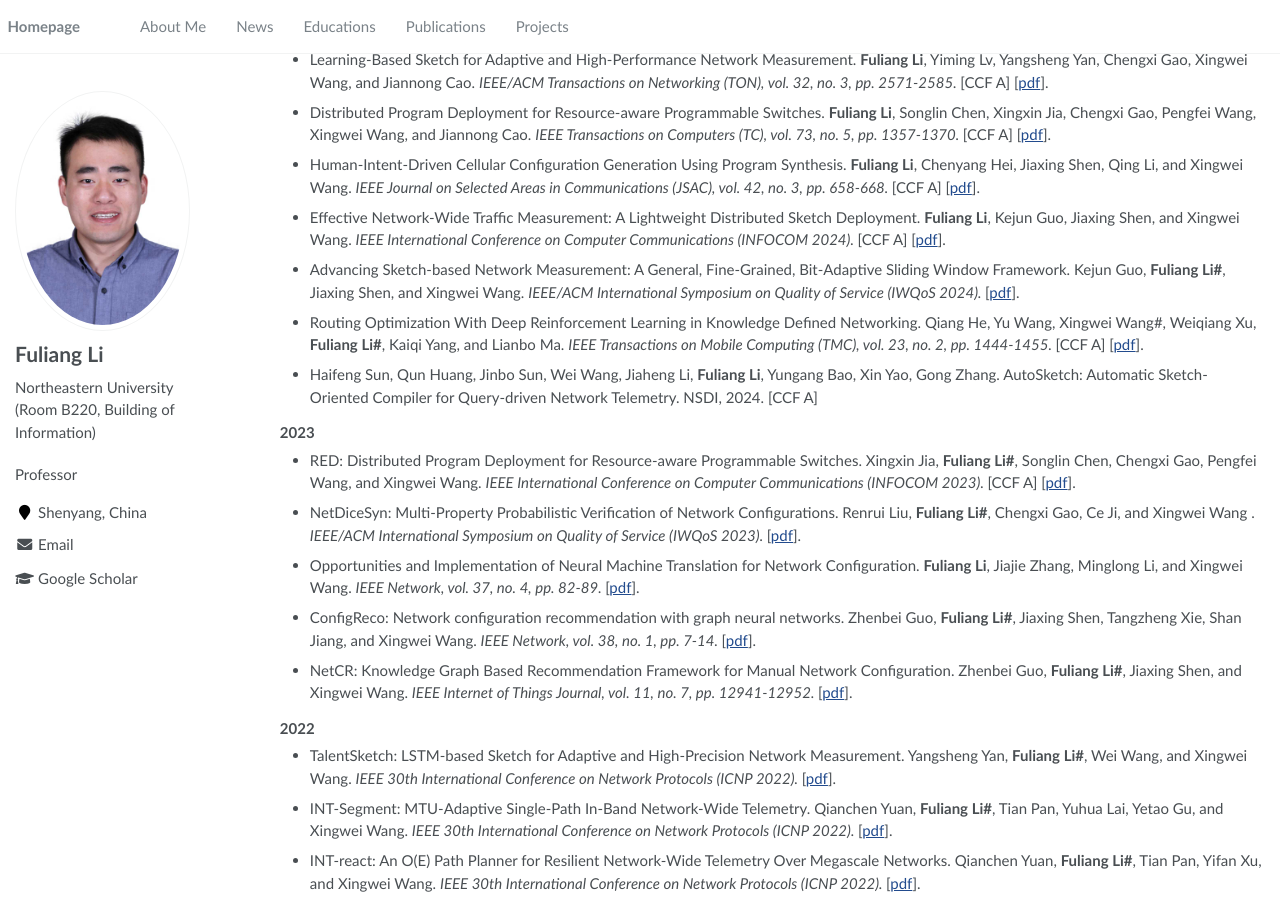
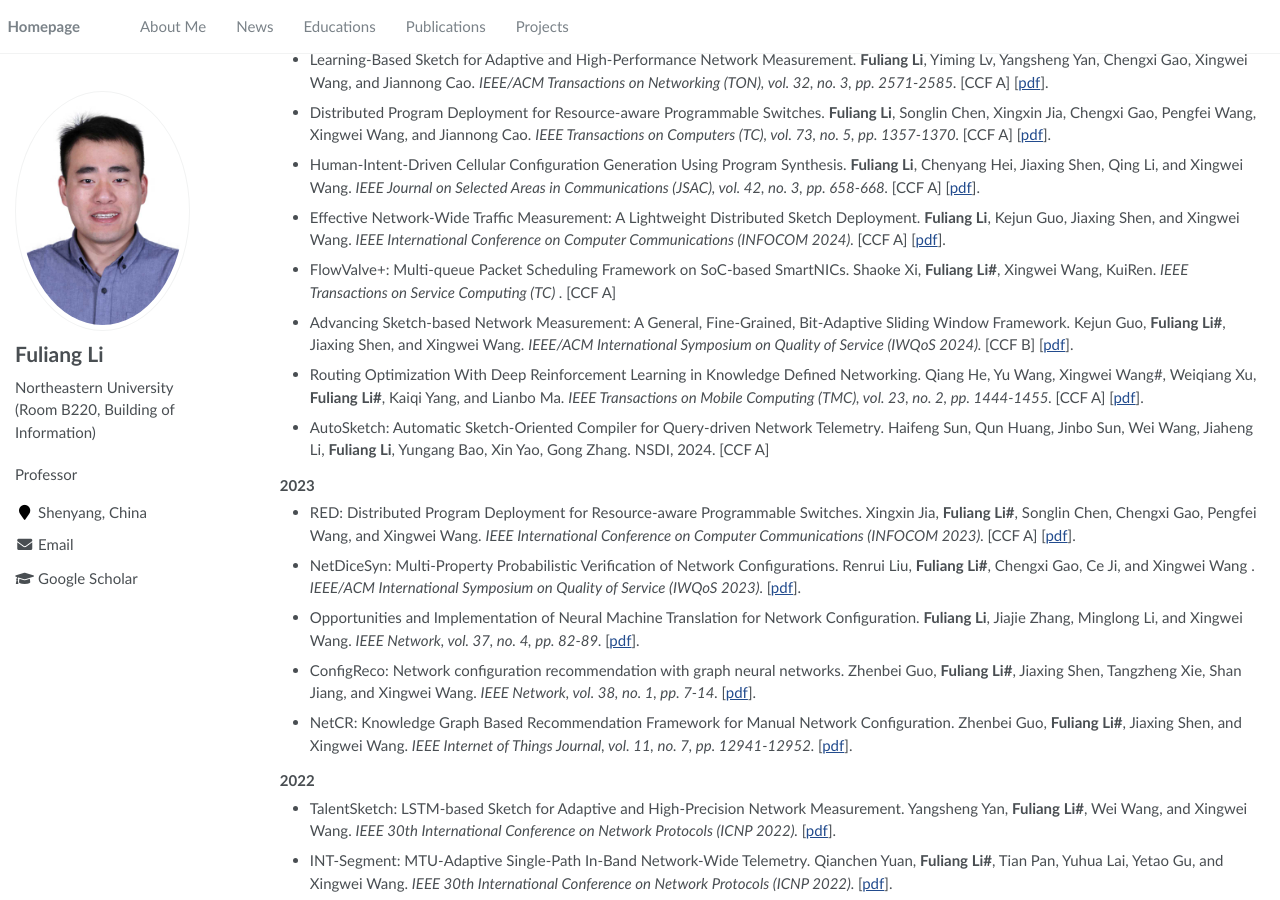
Before and after one commit to Fuliang-Li/Fuliang-Li.github.io, a Jekyll site: the page built from _pages/about.md, in a window 1280 px wide and 900 px high, scrolled down 573 px. Built offline with Jekyll 4.4.1, drawn with Linux system fonts in a browser that asks for light colours.

Commit message:
Update about.md

```diff
--- a/_pages/about.md
+++ b/_pages/about.md
@@ -38,10 +38,10 @@ Fuliang Li (李福亮), Professor of Northeastern University. I obtained my Bach
 - Distributed Program Deployment for Resource-aware Programmable Switches. <b>Fuliang Li</b>, Songlin Chen, Xingxin Jia, Chengxi Gao, Pengfei Wang, Xingwei Wang, and Jiannong Cao. <i>  IEEE Transactions on Computers (TC), vol. 73, no. 5, pp. 1357-1370. </i> [CCF A] [<A href="https://ieeexplore.ieee.org/abstract/document/10406207" target="_blank">pdf</A>].
 - Human-Intent-Driven Cellular Configuration Generation Using Program Synthesis. <b>Fuliang Li</b>, Chenyang Hei, Jiaxing Shen, Qing Li, and Xingwei Wang. <i> IEEE Journal on Selected Areas in Communications (JSAC), vol. 42, no. 3, pp. 658-668. </i> [CCF A] [<A href="https://ieeexplore.ieee.org/abstract/document/10368062" target="_blank">pdf</A>].
 - Effective Network-Wide Traffic Measurement: A Lightweight Distributed Sketch Deployment. <b>Fuliang Li</b>, Kejun Guo, Jiaxing Shen, and Xingwei Wang. <i> IEEE International Conference on Computer Communications (INFOCOM 2024). </i>  [CCF A] [<A href="https://shenjiaxing.github.io/pdf/effectiveli2023.pdf" target="_blank">pdf</A>].
-- Advancing Sketch-based Network Measurement: A General, Fine-Grained, Bit-Adaptive Sliding Window Framework. Kejun Guo, <b>Fuliang Li#</b>, Jiaxing Shen, and Xingwei Wang. <i> IEEE/ACM International Symposium on Quality of Service (IWQoS 2024). </i> [<A href="https://shenjiaxing.github.io/pdf/2024/advancingguo2024.pdf" target="_blank">pdf</A>].
+- FlowValve+: Multi-queue Packet Scheduling Framework on SoC-based SmartNICs. Shaoke Xi, **Fuliang Li#**, Xingwei Wang, KuiRen. <i>  IEEE Transactions on Service Computing (TC) </i>.  [CCF A]
+- Advancing Sketch-based Network Measurement: A General, Fine-Grained, Bit-Adaptive Sliding Window Framework. Kejun Guo, <b>Fuliang Li#</b>, Jiaxing Shen, and Xingwei Wang. <i> IEEE/ACM International Symposium on Quality of Service (IWQoS 2024). </i>  [CCF B] [<A href="https://shenjiaxing.github.io/pdf/2024/advancingguo2024.pdf" target="_blank">pdf</A>].
 - Routing Optimization With Deep Reinforcement Learning in Knowledge Defined Networking. Qiang He, Yu Wang, Xingwei Wang#, Weiqiang Xu, <b>Fuliang Li#</b>, Kaiqi Yang, and Lianbo Ma. <i> IEEE Transactions on Mobile Computing (TMC), vol. 23, no. 2, pp. 1444-1455. </i> [CCF A] [<A href="https://ieeexplore.ieee.org/abstract/document/10012574" target="_blank">pdf</A>].
-- Haifeng Sun, Qun Huang, Jinbo Sun, Wei Wang, Jiaheng Li, **Fuliang Li**, Yungang Bao, Xin Yao, Gong Zhang. AutoSketch: Automatic Sketch-Oriented Compiler for Query-driven Network Telemetry.
-  NSDI, 2024.  [CCF A]
+- AutoSketch: Automatic Sketch-Oriented Compiler for Query-driven Network Telemetry. Haifeng Sun, Qun Huang, Jinbo Sun, Wei Wang, Jiaheng Li, **Fuliang Li**, Yungang Bao, Xin Yao, Gong Zhang. NSDI, 2024.  [CCF A]
 
 <h3><strong>2023</strong></h3>
 
```
